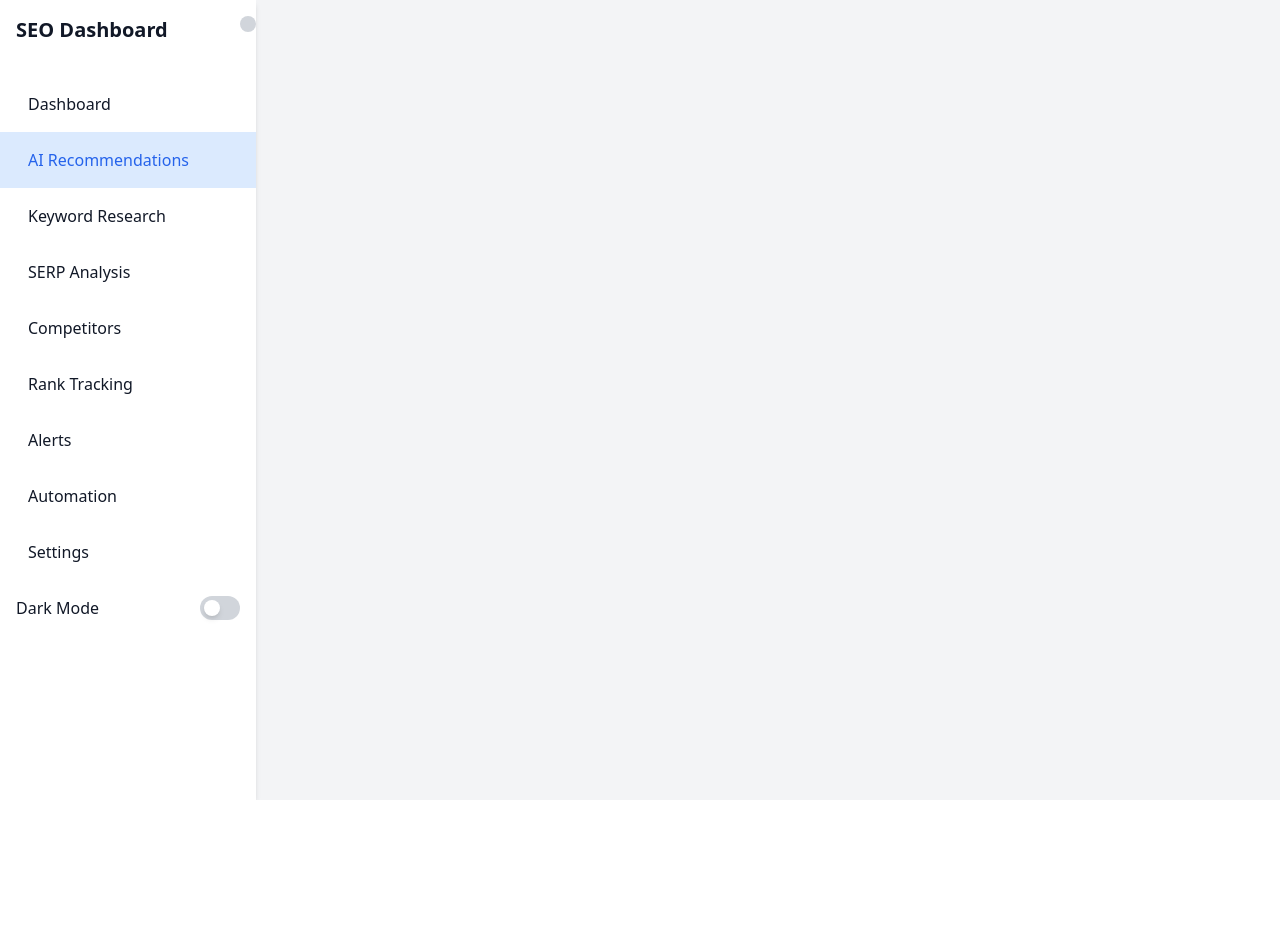
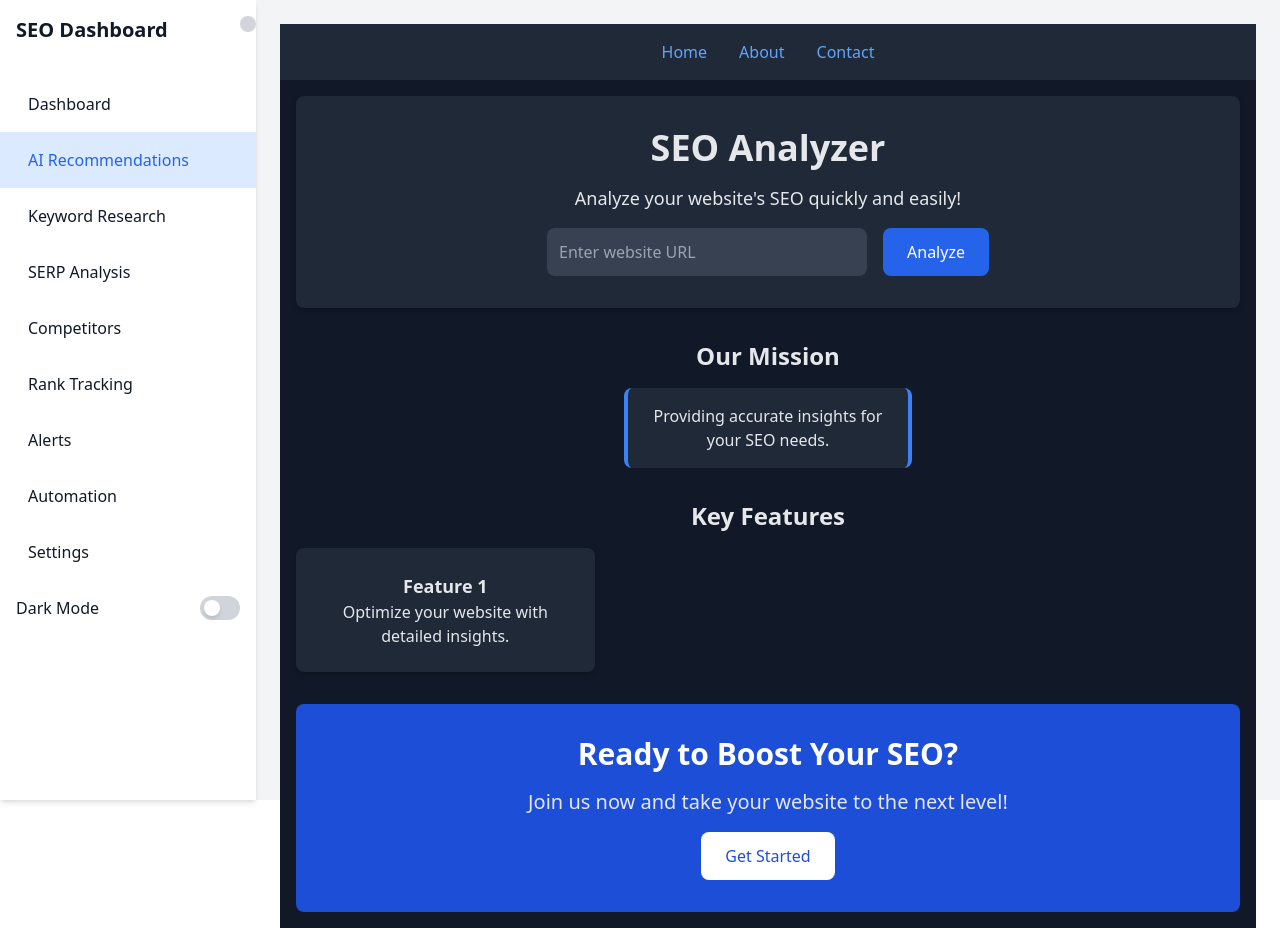
Before and after one commit to akashn-1412/Optirank, a React (Vite) app: page / in a window 1280 px wide. Both pictures are taken after a click on the item "AI Recommendations". Before the commit the page ends 800 px from the top, so only its background shows below. Built offline with nearby package versions, Linux system fonts and the light colour scheme; no server answers.

Commit message:
updated SEOAnalysis

```diff
--- a/package.json
+++ b/package.json
@@ -10,9 +10,11 @@
     "preview": "vite preview"
   },
   "dependencies": {
+    "axios": "^1.7.7",
     "git": "^0.1.5",
     "react": "^18.3.1",
-    "react-dom": "^18.3.1"
+    "react-dom": "^18.3.1",
+    "react-router-dom": "^6.27.0"
   },
   "devDependencies": {
     "@eslint/js": "^9.13.0",
--- a/src/App.jsx
+++ b/src/App.jsx
@@ -2,6 +2,8 @@ import React, { useState } from 'react';
 import Sidebar from './components/Sidebar';
 import DashboardContent from './components/DashboardContent';
 import SerpAnalysis from './components/SerpAnalysis';
+import SEOAnalysis from './components/SEOAnalysis';
+import KeywordAnalyser from './components/keyword';
 
 function App() {
 
@@ -15,6 +17,8 @@ function App() {
       <main className="flex-1 p-6">
         <DashboardContent activeNav={activeNav} darkMode={darkMode} />
         <SerpAnalysis activeNav={activeNav} />
+        {activeNav==="ai-recommendations" && <SEOAnalysis />}
+        {/* <KeywordAnalyser activeNav={activeNav}/> */}
       </main>
     </div>
   );
--- /dev/null
+++ b/src/components/SEOAnalysis.jsx
@@ -0,0 +1,116 @@
+import React, { useState } from "react";
+import axios from "axios";
+
+const App = (activeNav) => {
+  const [url, setUrl] = useState("");
+  const [loading, setLoading] = useState(false);
+  const [results, setResults] = useState(null);
+
+  const handleAnalyze = async () => {
+    setLoading(true);
+    setResults(null);
+
+    try {
+      const response = await axios.post(
+        `https://gemini.googleapis.com/v1/images:analyze?key=${import.meta.env.VITE_GEMINI_API_KEY}`,
+        { imageUrl: url },
+        {
+          headers: {
+            "Content-Type": "application/json"
+          }
+        }
+      );
+      setResults(response.data);
+    } catch (error) {
+      console.error("Error fetching data:", error);
+      setResults({ error: "Failed to analyze the URL. Please check your API setup and try again." });
+    } finally {
+      setLoading(false);
+    }
+  };
+
+  return (
+
+    <div className="bg-gray-900 text-gray-200 font-sans min-h-screen overflow-x-hidden">
+      <header className="bg-gray-800 text-white py-4 text-center">
+        <nav className="flex justify-center gap-8">
+          <a href="#home" className="hover:underline text-blue-400">Home</a>
+          <a href="#about" className="hover:underline text-blue-400">About</a>
+          <a href="#contact" className="hover:underline text-blue-400">Contact</a>
+        </nav>
+      </header>
+
+      <main className="max-w-5xl mx-auto p-4">
+        {/* Hero Section */}
+        <section className="hero text-center bg-gray-800 p-8 rounded-lg shadow-md mb-8">
+          <h1 className="text-4xl font-bold mb-4">SEO Analyzer</h1>
+          <p className="text-lg mb-4">Analyze your website's SEO quickly and easily!</p>
+          <form
+            className="flex justify-center gap-4"
+            onSubmit={(e) => {
+              e.preventDefault();
+              handleAnalyze();
+            }}
+          >
+            <input
+              type="url"
+              value={url}
+              onChange={(e) => setUrl(e.target.value)}
+              placeholder="Enter website URL"
+              className="w-80 p-3 rounded-lg bg-gray-700 text-white focus:outline-none focus:border-blue-500"
+            />
+            <button
+              type="submit"
+              className="bg-blue-600 text-white py-3 px-6 rounded-lg hover:bg-blue-500"
+            >
+              Analyze
+            </button>
+          </form>
+          {loading && <div className="loading mt-4">Loading...</div>}
+          {results && (
+            <div id="results" className="mt-4 p-4 bg-gray-800 rounded-lg">
+              {results.error ? (
+                <p className="text-red-500">{results.error}</p>
+              ) : (
+                <pre className="text-left">{JSON.stringify(results, null, 2)}</pre>
+              )}
+            </div>
+          )}
+        </section>
+
+        {/* Mission Section */}
+        <section id="Mission" className="my-8 text-center">
+          <h2 className="text-2xl font-semibold mb-4">Our Mission</h2>
+          <ul className="flex flex-wrap justify-center gap-4">
+            <li className="border-l-4 border-r-4 border-blue-500 p-4 rounded-lg w-72 bg-gray-800">
+              Providing accurate insights for your SEO needs.
+            </li>
+          </ul>
+        </section>
+
+        {/* Key Features Section */}
+        <section id="Key-Features" className="text-center my-8">
+          <h2 className="text-2xl font-semibold mb-4">Key Features</h2>
+          <ul className="grid grid-cols-1 sm:grid-cols-2 lg:grid-cols-3 gap-6">
+            <li className="bg-gray-800 p-6 rounded-lg shadow-md">
+              <strong className="text-lg">Feature 1</strong>
+              <p>Optimize your website with detailed insights.</p>
+            </li>
+          </ul>
+        </section>
+
+        {/* Call to Action Section */}
+        <section className="text-center py-8 bg-blue-700 rounded-lg">
+          <h2 className="text-3xl font-bold text-white mb-4">Ready to Boost Your SEO?</h2>
+          <p className="text-xl text-gray-200 mb-4">Join us now and take your website to the next level!</p>
+          <button className="bg-white text-blue-700 py-3 px-6 rounded-lg hover:bg-gray-100">
+            Get Started
+          </button>
+        </section>
+      </main>
+    </div>
+
+  );
+};
+
+export default App;
--- a/src/components/keyword.jsx
+++ b/src/components/keyword.jsx
@@ -1,6 +1,6 @@
 import React, { useState, useEffect } from 'react';
 
-const SerpAnalysis = ({ activeNav }) => {
+const KeywordAnalyser = ({ activeNav }) => {
   const [locationInput, setLocationInput] = useState('');
   const [website, setWebsite] = useState('');
   const [query, setQuery] = useState('');
@@ -89,7 +89,7 @@ const SerpAnalysis = ({ activeNav }) => {
   };
 
   return (
-    activeNav === 'serp-analysis' && (
+    activeNav === 'keyword-research' && (
       <div className="p-4">
         <h2 className="text-2xl font-semibold">SERP Analysis</h2>
         <p className="mt-2 text-gray-600">Enter the location and website to test SERP.</p>
@@ -191,4 +191,4 @@ const SerpAnalysis = ({ activeNav }) => {
   );
 };
 
-export default SerpAnalysis;
+export default KeywordAnalyser;
```
Also changed, not shown: 2 other files (tests, documents, lock files or other folders).
